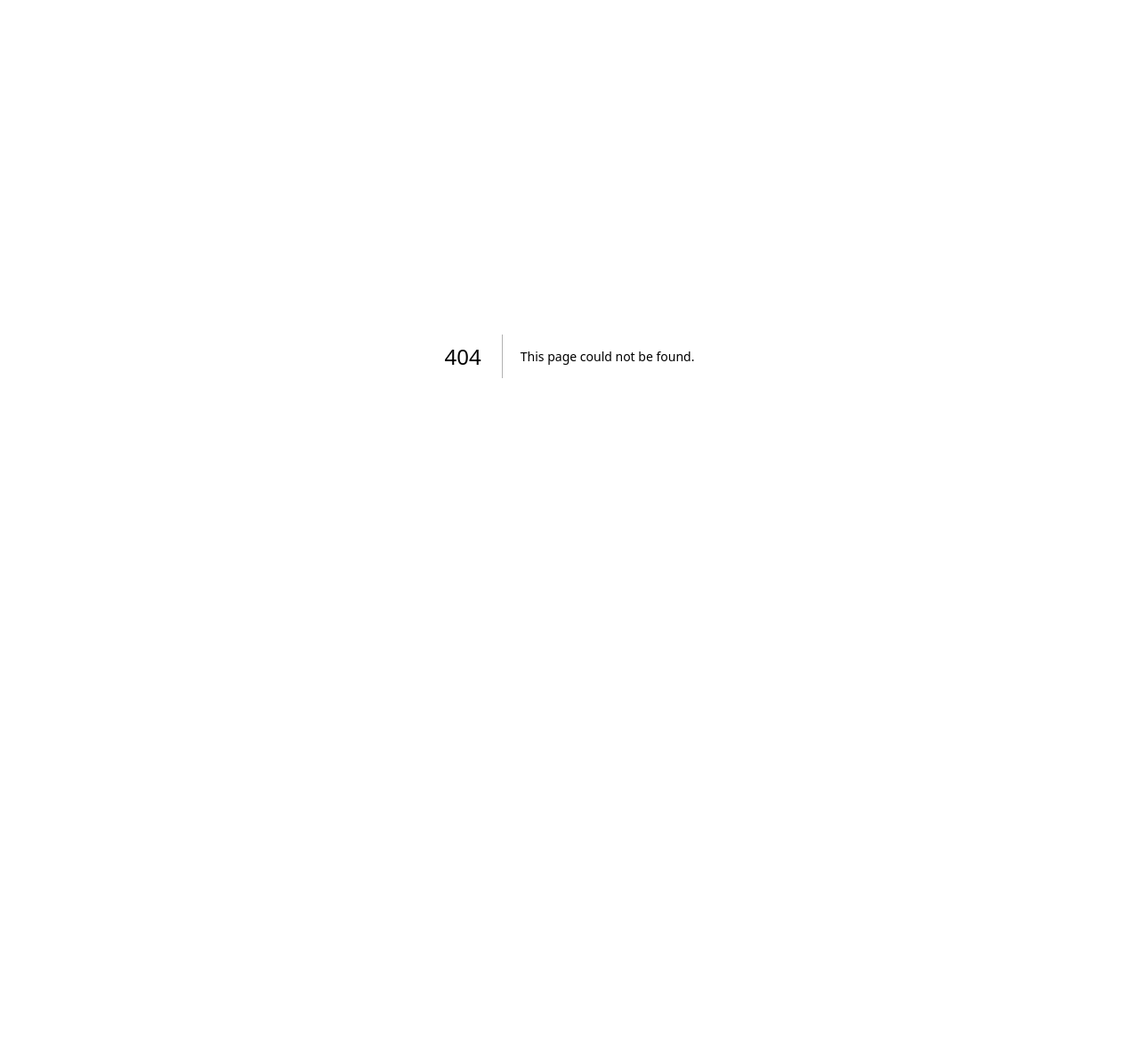
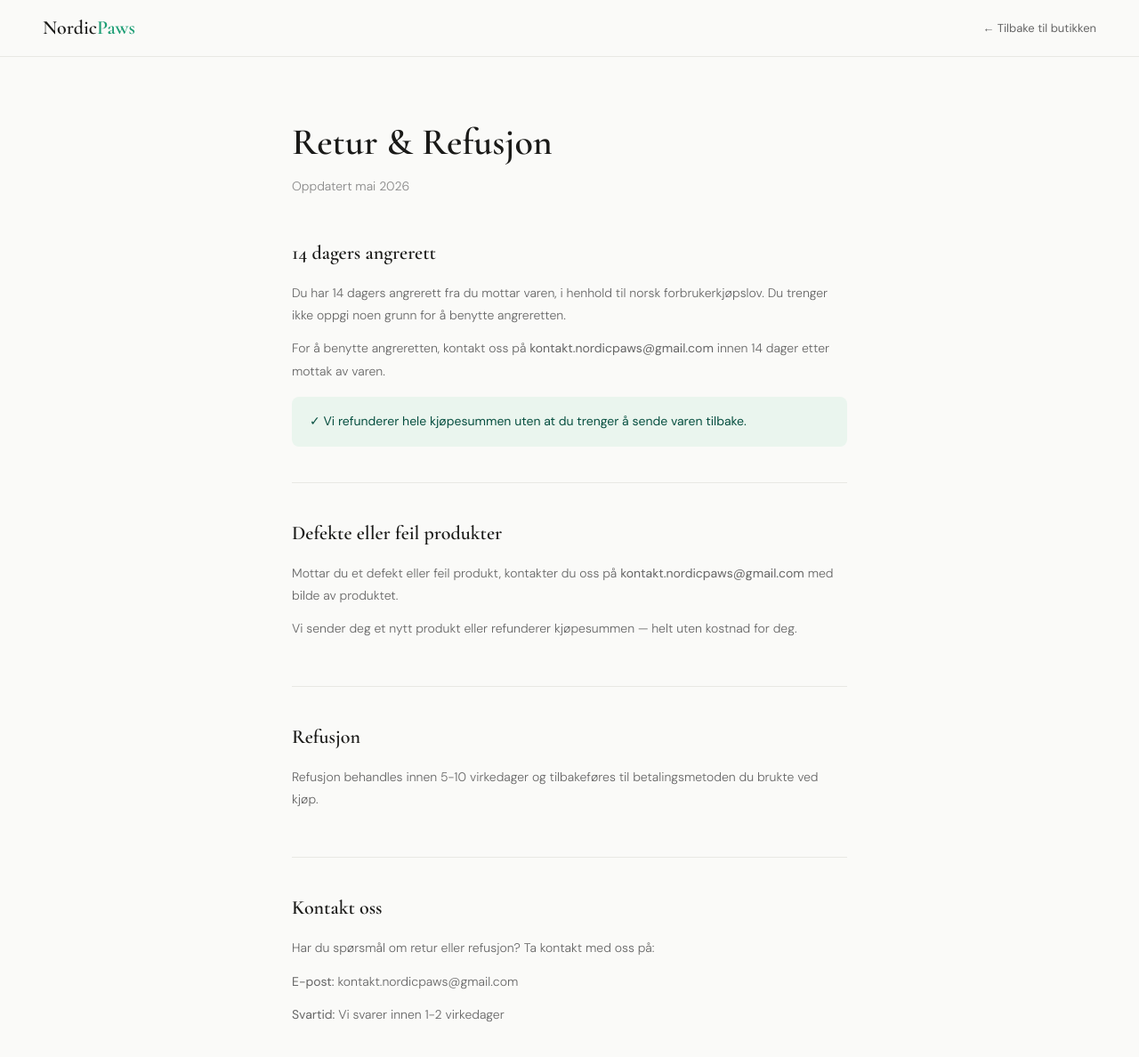
Before and after one commit to Mrinfinety/FjordFur, a Next.js app: page /retur in a window 1280 px wide. Before the commit this address had no page. Shown: the top 1188 px of the page at 89% size. Before the commit the page ends 800 px from the top, so only its background shows below. Built offline with nearby package versions, Linux system fonts and the light colour scheme.

Commit message:
Oppdatert e-post

```diff
--- a/app/page.tsx
+++ b/app/page.tsx
@@ -415,8 +415,8 @@ useEffect(() => {
           </div>
           <div className="trust-item">
             <div className="trust-icon">♻️</div>
-            <div className="trust-title">Enkel retur</div>
-            <div className="trust-text">30 dagers returrett. Vi henter pakken gratis hjemme hos deg.</div>
+            <div className="trust-title">Enkel refusjon</div>
+<div className="trust-text">14 dagers angrerett. Vi refunderer uten at du trenger å sende varen tilbake.</div>
           </div>
           <div className="trust-item">
             <div className="trust-icon">🐾</div>
@@ -428,9 +428,13 @@ useEffect(() => {
 
       {/* Footer */}
       <footer style={{ borderTop: '1px solid #e8e8e4', padding: '40px 48px', display: 'flex', justifyContent: 'space-between', alignItems: 'center' }}>
-        <div className="footer-logo">Nordic<span>Paws</span></div>
-        <div className="footer-text">© 2026 NordicPaws. Alle rettigheter forbeholdt.</div>
-      </footer>
+  <div className="footer-logo">Nordic<span>Paws</span></div>
+  <div style={{ display: 'flex', gap: '24px', alignItems: 'center' }}>
+    <a href="/retur" style={{ fontSize: '13px', color: '#888', textDecoration: 'none' }}>Retur & Refusjon</a>
+    <a href="/personvern" style={{ fontSize: '13px', color: '#888', textDecoration: 'none' }}>Personvern</a>
+    <div className="footer-text">© 2026 NordicPaws. Alle rettigheter forbeholdt.</div>
+  </div>
+</footer>
 
       {/* Toast */}
       {toast && <div className="toast-bar">{toast}</div>}
--- /dev/null
+++ b/app/retur/page.tsx
@@ -0,0 +1,99 @@
+export default function Retur() {
+  return (
+    <div style={{ fontFamily: "'DM Sans', sans-serif", background: '#fafaf8', minHeight: '100vh' }}>
+      <style>{`
+        @import url('https://fonts.googleapis.com/css2?family=Cormorant+Garamond:wght@400;500;600&family=DM+Sans:wght@300;400;500&display=swap');
+        * { box-sizing: border-box; margin: 0; padding: 0; }
+        body { background: #fafaf8; }
+        .rnav {
+          position: sticky; top: 0; z-index: 100;
+          background: rgba(250,250,248,0.92);
+          backdrop-filter: blur(12px);
+          border-bottom: 1px solid #e8e8e4;
+          padding: 0 48px; height: 64px;
+          display: flex; align-items: center; justify-content: space-between;
+        }
+        .rlogo {
+          font-family: 'Cormorant Garamond', serif;
+          font-size: 22px; font-weight: 600; color: #1a1a18;
+          text-decoration: none;
+        }
+        .rlogo span { color: #1D9E75; }
+        .rback {
+          font-size: 13px; color: #666; cursor: pointer;
+          text-decoration: none;
+        }
+        .rback:hover { color: #1a1a18; }
+        .rcontainer {
+          max-width: 720px; margin: 0 auto;
+          padding: 64px 48px;
+        }
+        .rtitle {
+          font-family: 'Cormorant Garamond', serif;
+          font-size: 42px; font-weight: 600; color: #1a1a18;
+          margin-bottom: 8px;
+        }
+        .rsub {
+          font-size: 14px; color: #888; margin-bottom: 48px; font-weight: 300;
+        }
+        .rsection {
+          margin-bottom: 40px;
+          padding-bottom: 40px;
+          border-bottom: 1px solid #e8e8e4;
+        }
+        .rsection:last-child { border-bottom: none; }
+        .rsection-title {
+          font-family: 'Cormorant Garamond', serif;
+          font-size: 22px; font-weight: 600; color: #1a1a18;
+          margin-bottom: 16px;
+        }
+        .rsection p {
+          font-size: 14px; color: #666; line-height: 1.8; font-weight: 300;
+          margin-bottom: 12px;
+        }
+        .highlight {
+          background: #EAF5EE; border-radius: 8px;
+          padding: 16px 20px; margin-top: 16px;
+          font-size: 14px; color: #085041; line-height: 1.7;
+        }
+      `}</style>
+
+      <nav className="rnav">
+        <a href="/" className="rlogo">Nordic<span>Paws</span></a>
+        <a href="/" className="rback">← Tilbake til butikken</a>
+      </nav>
+
+      <div className="rcontainer">
+        <h1 className="rtitle">Retur & Refusjon</h1>
+        <p className="rsub">Oppdatert mai 2026</p>
+
+        <div className="rsection">
+          <h2 className="rsection-title">14 dagers angrerett</h2>
+          <p>Du har 14 dagers angrerett fra du mottar varen, i henhold til norsk forbrukerkjøpslov. Du trenger ikke oppgi noen grunn for å benytte angreretten.</p>
+          <p>For å benytte angreretten, kontakt oss på <strong>kontakt.nordicpaws@gmail.com</strong> innen 14 dager etter mottak av varen.</p>
+          <div className="highlight">
+            ✓ Vi refunderer hele kjøpesummen uten at du trenger å sende varen tilbake.
+          </div>
+        </div>
+
+        <div className="rsection">
+          <h2 className="rsection-title">Defekte eller feil produkter</h2>
+          <p>Mottar du et defekt eller feil produkt, kontakter du oss på <strong>kontakt.nordicpaws@gmail.com</strong> med bilde av produktet.</p>
+          <p>Vi sender deg et nytt produkt eller refunderer kjøpesummen — helt uten kostnad for deg.</p>
+        </div>
+
+        <div className="rsection">
+          <h2 className="rsection-title">Refusjon</h2>
+          <p>Refusjon behandles innen 5-10 virkedager og tilbakeføres til betalingsmetoden du brukte ved kjøp.</p>
+        </div>
+
+        <div className="rsection">
+          <h2 className="rsection-title">Kontakt oss</h2>
+          <p>Har du spørsmål om retur eller refusjon? Ta kontakt med oss på:</p>
+          <p><strong>E-post:</strong> kontakt.nordicpaws@gmail.com</p>
+          <p><strong>Svartid:</strong> Vi svarer innen 1-2 virkedager</p>
+        </div>
+      </div>
+    </div>
+  );
+}
```
